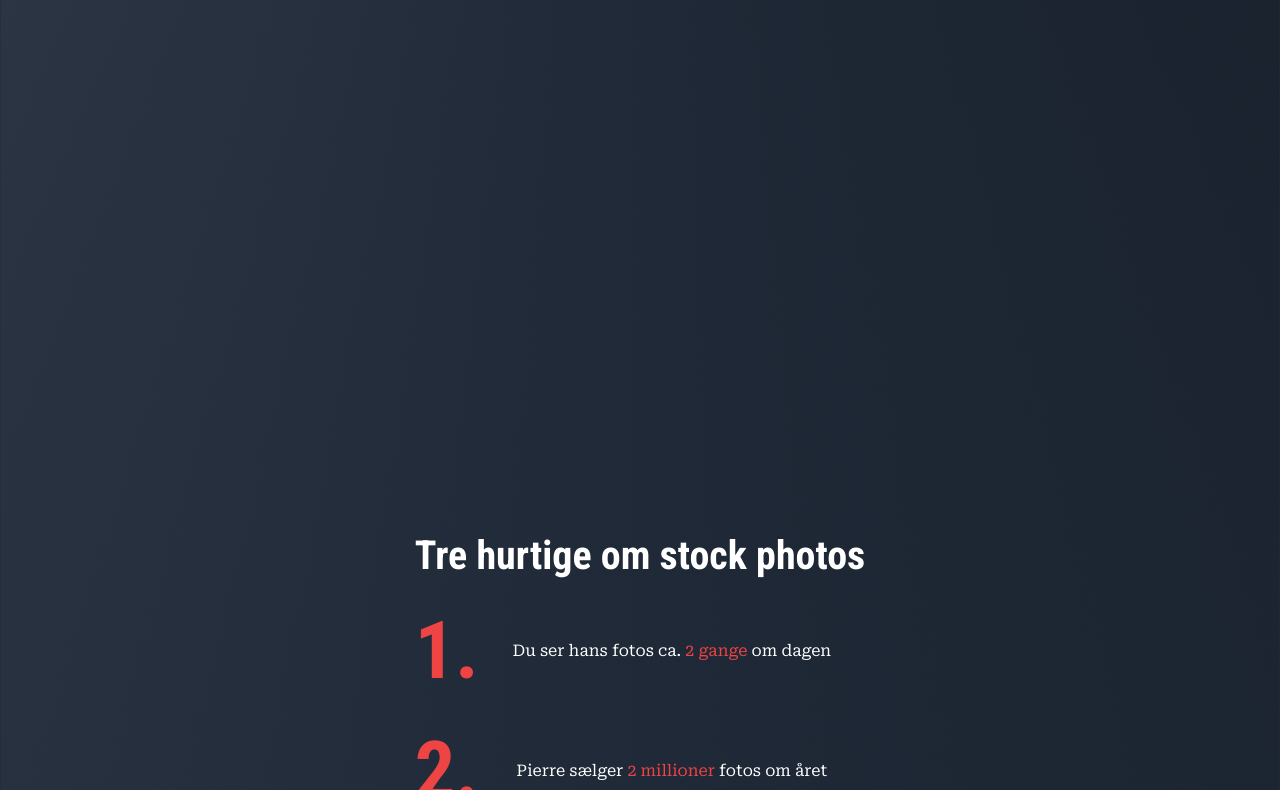
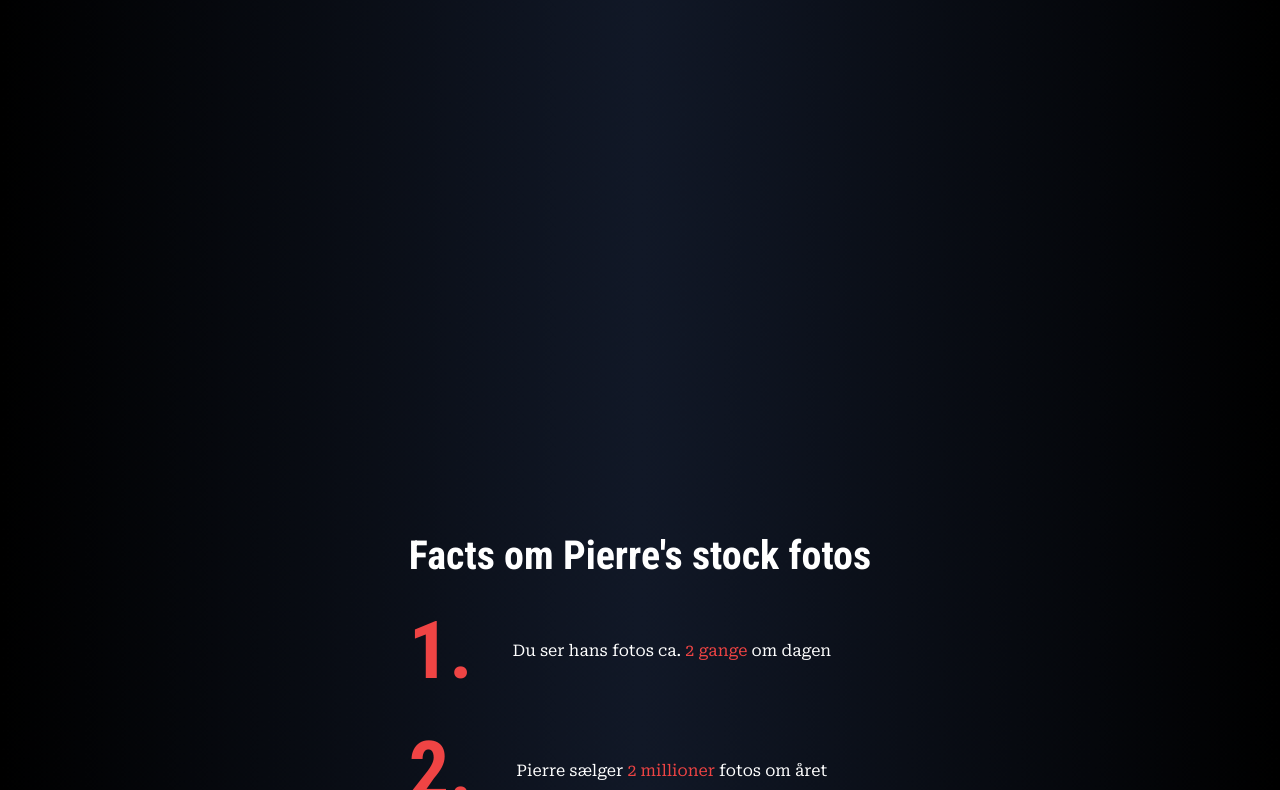
Before and after one commit to jakobtarp/webdoc, a website built with Vite: page src/index.html in a window 1280 px wide. Shown: the part 1154-1944 px from the top of the page. Built offline with nearby package versions, Linux system fonts and the light colour scheme.

Commit message:
gradient

```diff
--- a/src/index.html
+++ b/src/index.html
@@ -34,18 +34,18 @@
   <!-- Pierre hvem? -->
   <section class="w-100 sticky bottom-3 mx-auto grid h-screen max-w-prose place-items-center items-center p-8">
     <div id="mx-auto mt-70 w-1/2 p-10 text-xl">
-      <h2 class="">Pierrie <span class="text-red-500">hvem?</span></h2>
+      <h2 class="">Pierre <span class="text-red-500">hvem?</span></h2>
       <p>Pierre Falcke. Du ved formentligt ikke hvem han er. Men indtil for kort tid siden, så du hans værker et par gange om dagen, hver dag, året rundt. Pierre Falcke var en af verdens bedst sælgende stock-fotografer, og han solgte over 2 millioner fotos om året. Men Pierre kunne ikke drømme om at bruge sine egne fotos - faktisk kan han ikke fordrage sit eget arbejde.</p>
     </div>
   </section>
 
   <!-- Body -->
-  <body class="bg-[conic-gradient(at_top,_var(--tw-gradient-stops))] from-black via-gray-800 to-gray-500">
+  <body class="bg-gradient-to-r from-black via-gray-900 to-black">
     <!-- Tre hurtige om stock photos -->
 
     <div class="mx-auto grid max-w-screen-lg place-items-center p-8">
       <section class="mb-20">
-        <h2 class="box5">Tre hurtige om stock photos</h2>
+        <h2 class="box5">Facts om Pierre's stock fotos</h2>
         <div class="box1 flex border-red-500 hover:border-t-2 hover:border-b-2">
           <h1 class="text-red-500">1.</h1>
           <p class="m-auto">Du ser hans fotos ca. <span class="text-red-500">2 gange</span> om dagen</p>
```
